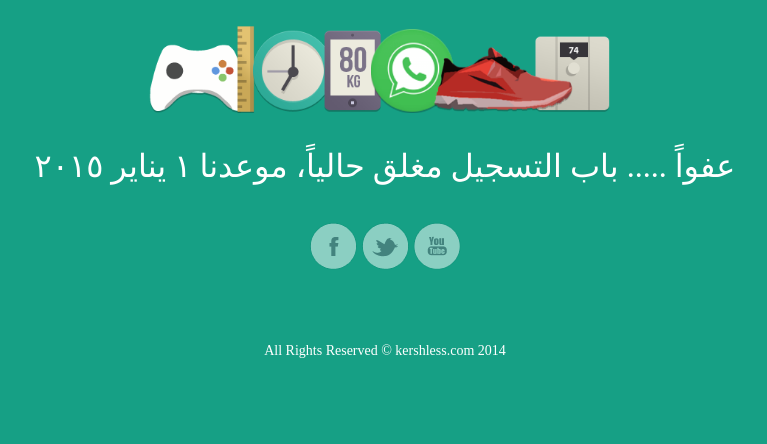
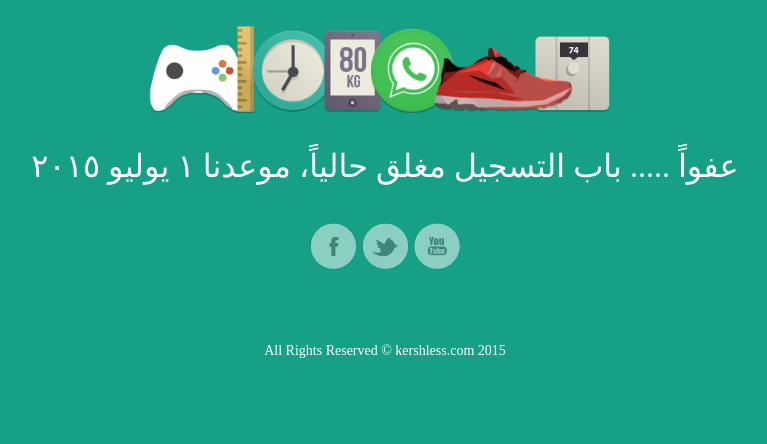
Before and after one commit to heshamMassoud/Kershless-website, a CodeIgniter app: page /kershless/ar/ in a window 1280 px wide. Shown: the part 351-795 px from the top of the page, without its empty margins (255-1022 px from the left). Run offline with CodeIgniter, Linux system fonts and the light colour scheme.

Commit message:
Update launch date in old home page

```diff
--- a/application/views/view_main.php
+++ b/application/views/view_main.php
@@ -50,7 +50,7 @@ style="font-family: DINNextLTArabic-Light !important; text-decoration: none; col
 
     <div id="register_now_ar"
          style="font-family: DINNextLTArabic-Light !important; text-decoration: none; color: white; font-size: xx-large;">
-        عفواً ..... باب التسجيل مغلق حالياً، موعدنا ١ يناير ٢٠١٥
+        عفواً ..... باب التسجيل مغلق حالياً، موعدنا ١ يوليو ٢٠١٥
         <br><br>
     </div>
 
@@ -70,7 +70,7 @@ style="font-family: DINNextLTArabic-Light !important; text-decoration: none; col
 
 </div>
 <div id="footer" style="font-family: DINNextLTArabic-Light !important;">All
-    Rights Reserved &copy; kershless.com 2014
+    Rights Reserved &copy; kershless.com 2015
 </div>
 
 
```
